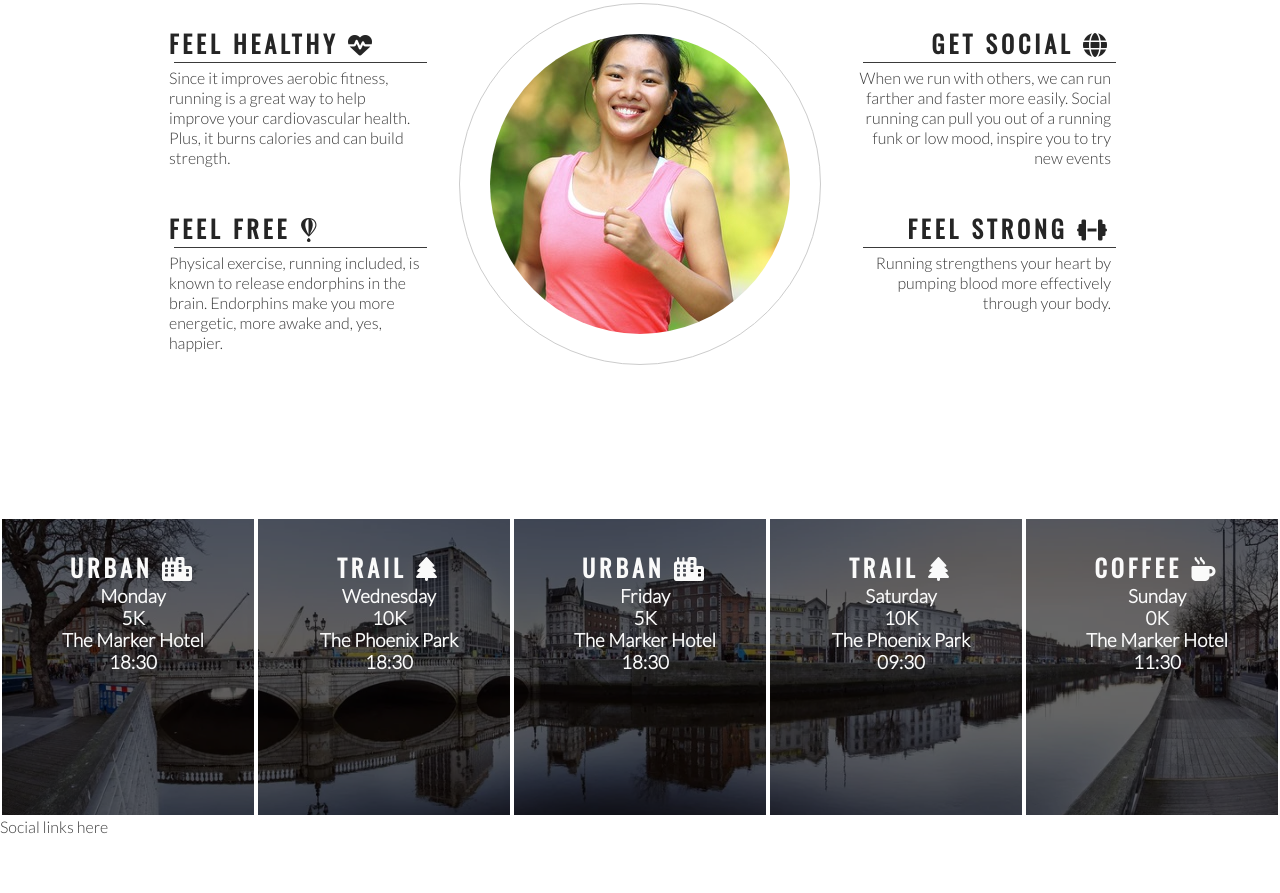
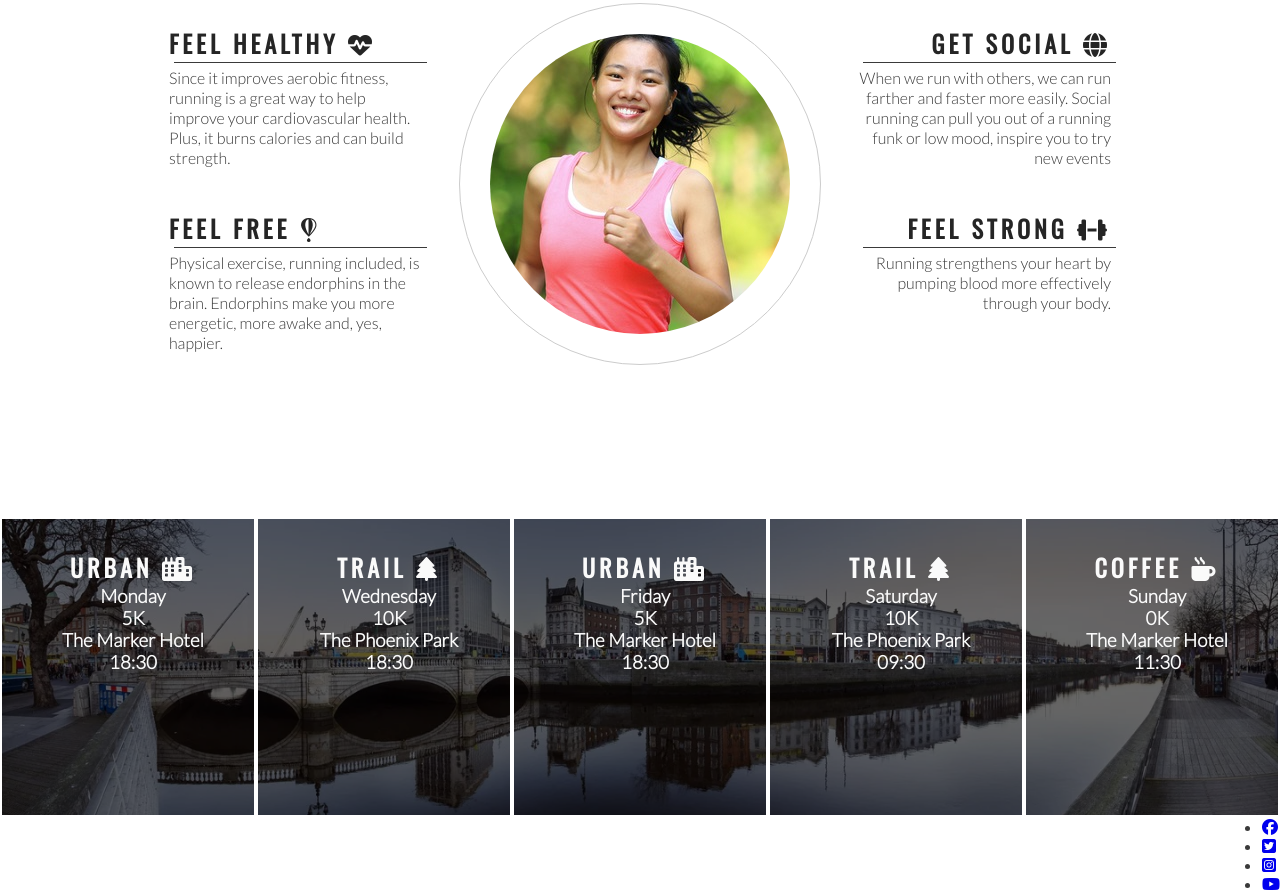
Before and after one commit to Rhesmika/love-running, a plain HTML site: page index.html in a window 1280 px wide. Shown: the part 778-1671 px from the top of the page. Before the commit the page ends 1614 px from the top, so only its background shows below. Drawn offline with nearby package versions, Linux system fonts and the light colour scheme.

Commit message:
Add social media icons to footer

```diff
--- a/index.html
+++ b/index.html
@@ -124,8 +124,25 @@
 
 
     <footer>
-        Social links here
+        <ul>
+            <li>
+                <a href="https://www.facebook.com/" target=_blank rel="noopener" aria-label="Visit our Facebook page (opens in a new tab)"><i class="fa-brands fa-facebook"></i></a>
+            </li>
+            <li>
+                <a href="https://www.twitter.com/" target=_blank rel="noopener" aria-label="Visit our Twitter page (opens in a new tab)"><i class="fa-brands fa-twitter-square"></i></a>
+            </li>
+            <li>
+                <a href="https://www.instagram.com/" target=_blank rel="noopener" aria-label="Visit our Instagram page (opens in a new tab)"><i class="fa-brands fa-instagram-square"></i></a>
+            </li>
+            <li>
+                <a href="https://www.youtube.com/" target=_blank rel="noopener" aria-label="Visit our Youtube page (opens in a new tab)"><i class="fa-brands fa-youtube"></i></a>
+            </li>
+         </ul>
+
+
     </footer>
+
+
 
     <!-- font awesome script -->
     <script src="https://kit.fontawesome.com/36d16e249a.js" crossorigin="anonymous"></script>
```
